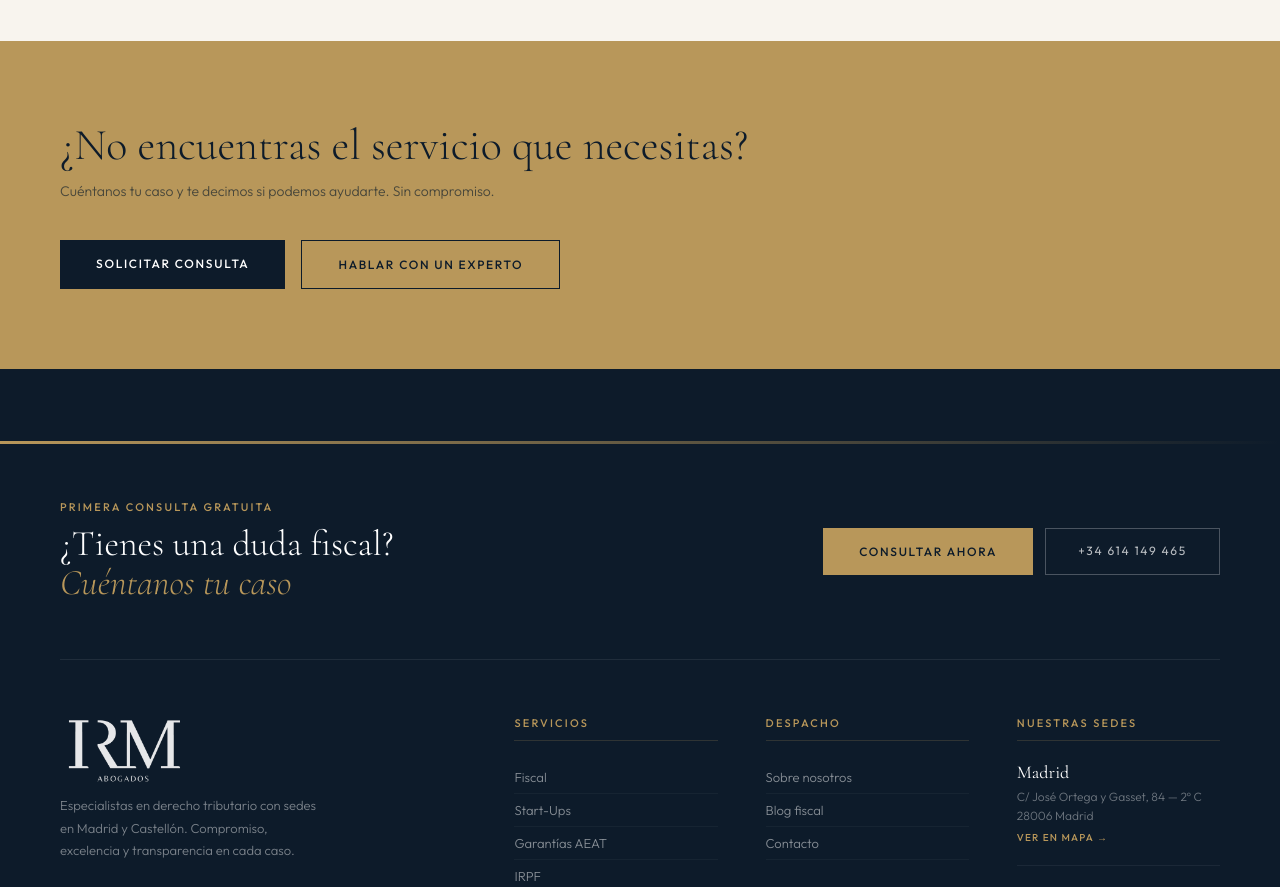
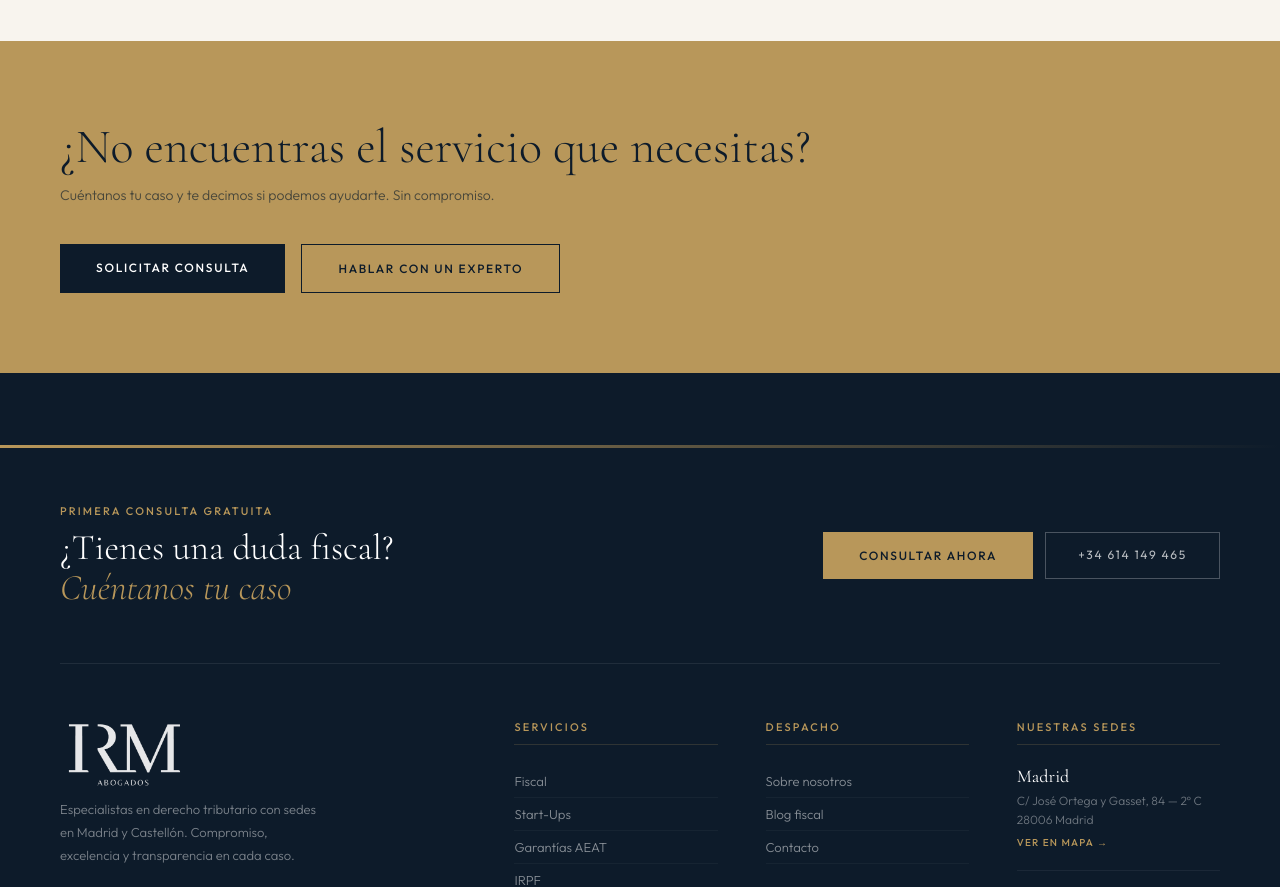
Before and after one commit to Ivanrm01/IRM-Abogados, a Next.js app: page /servicios in a window 1280 px wide. Shown: the part 2720-3607 px from the top of the page. Built offline with nearby package versions, Linux system fonts and the light colour scheme.

Commit message:
Update servicios.module.css

```diff
--- a/app/servicios/servicios.module.css
+++ b/app/servicios/servicios.module.css
@@ -51,7 +51,7 @@
 .pasoDesc { font-size: 12px; font-weight: 300; color: var(--mid); line-height: 1.7; }
 
 .cta { background: var(--gold); padding: 80px 60px; display: flex; align-items: center; justify-content: space-between; gap: 40px; flex-wrap: wrap; }
-.ctaTitle { font-family: 'Cormorant Garamond', serif; font-size: clamp(28px,4vw,44px); font-weight: 300; color: var(--navy); margin-bottom: 12px; line-height: 1.1; }
+.ctaTitle { font-family: 'Cormorant Garamond', serif; font-size: clamp(28px,4vw,48px); font-weight: 300; color: var(--navy); margin-bottom: 12px; line-height: 1.1; }
 .ctaDesc { font-size: 14px; font-weight: 300; color: rgba(13,27,42,.65); }
 .ctaBtns { display: flex; gap: 16px; flex-shrink: 0; flex-wrap: wrap; }
 
```
